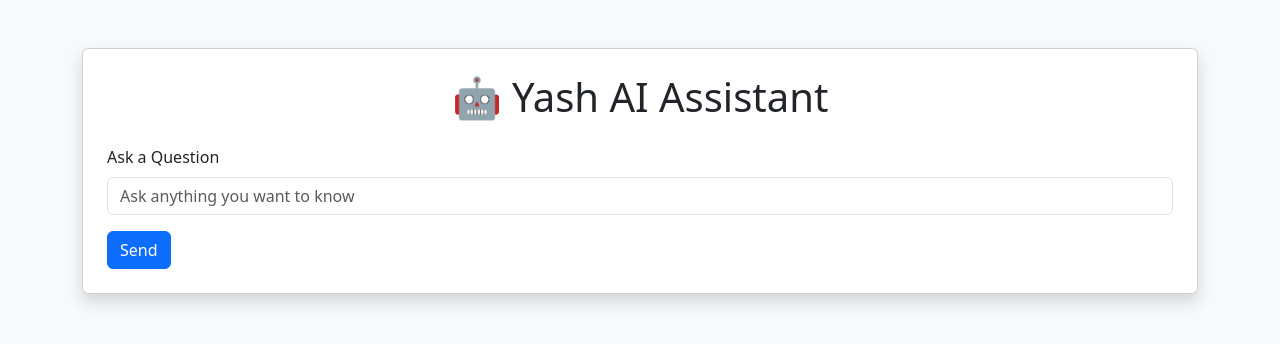
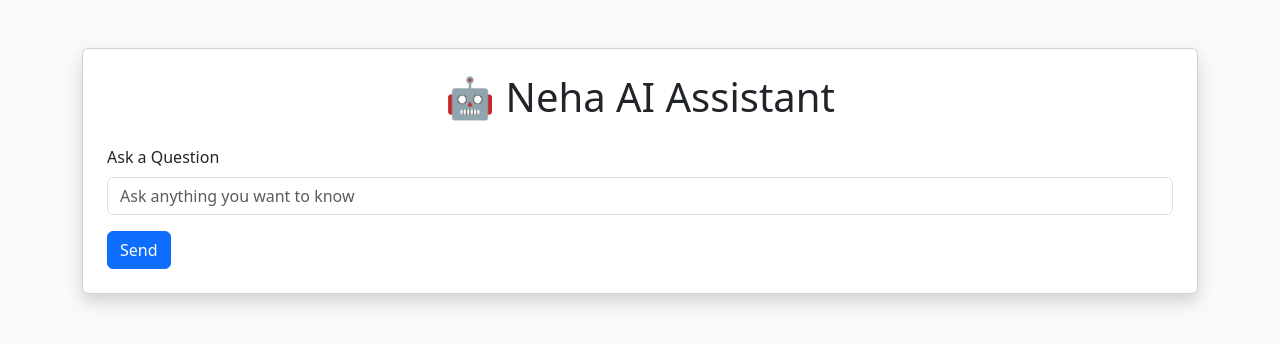
Before and after one commit to yashhub1/DevOps_Ai_Assistant, a Flask app: page / in a window 1280 px wide. Shown: the top 344 px of the page. Run offline with Flask 3, Linux system fonts and the light colour scheme.

Commit message:
Testing CD push v1.2

```diff
--- a/templates/index.html
+++ b/templates/index.html
@@ -12,7 +12,7 @@
 
     <div class="card shadow p-4">
 
-        <h1 class="text-center mb-4">🤖 Yash  AI Assistant</h1>
+        <h1 class="text-center mb-4">🤖 Neha  AI Assistant</h1>
 
         <form method="POST">
 
```
